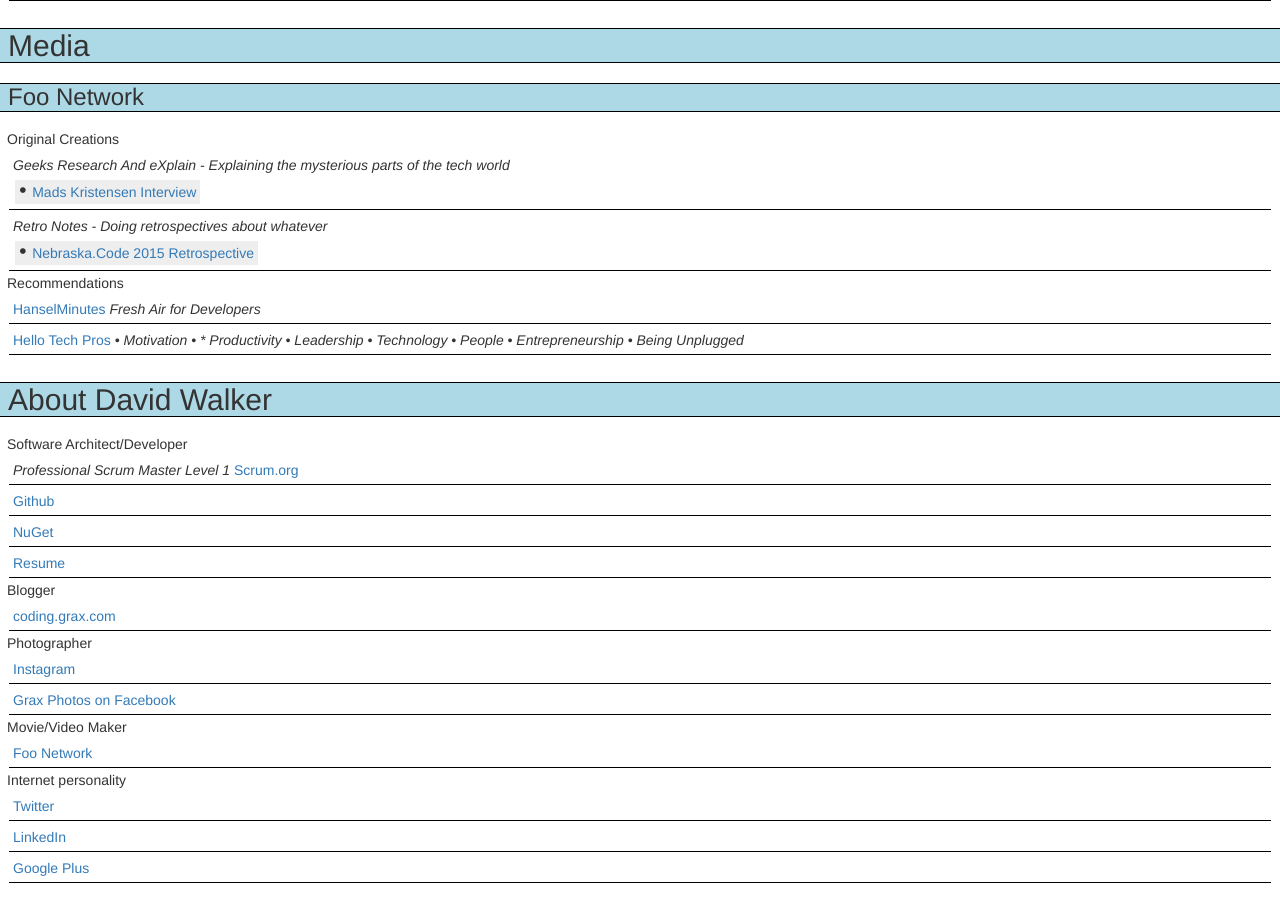
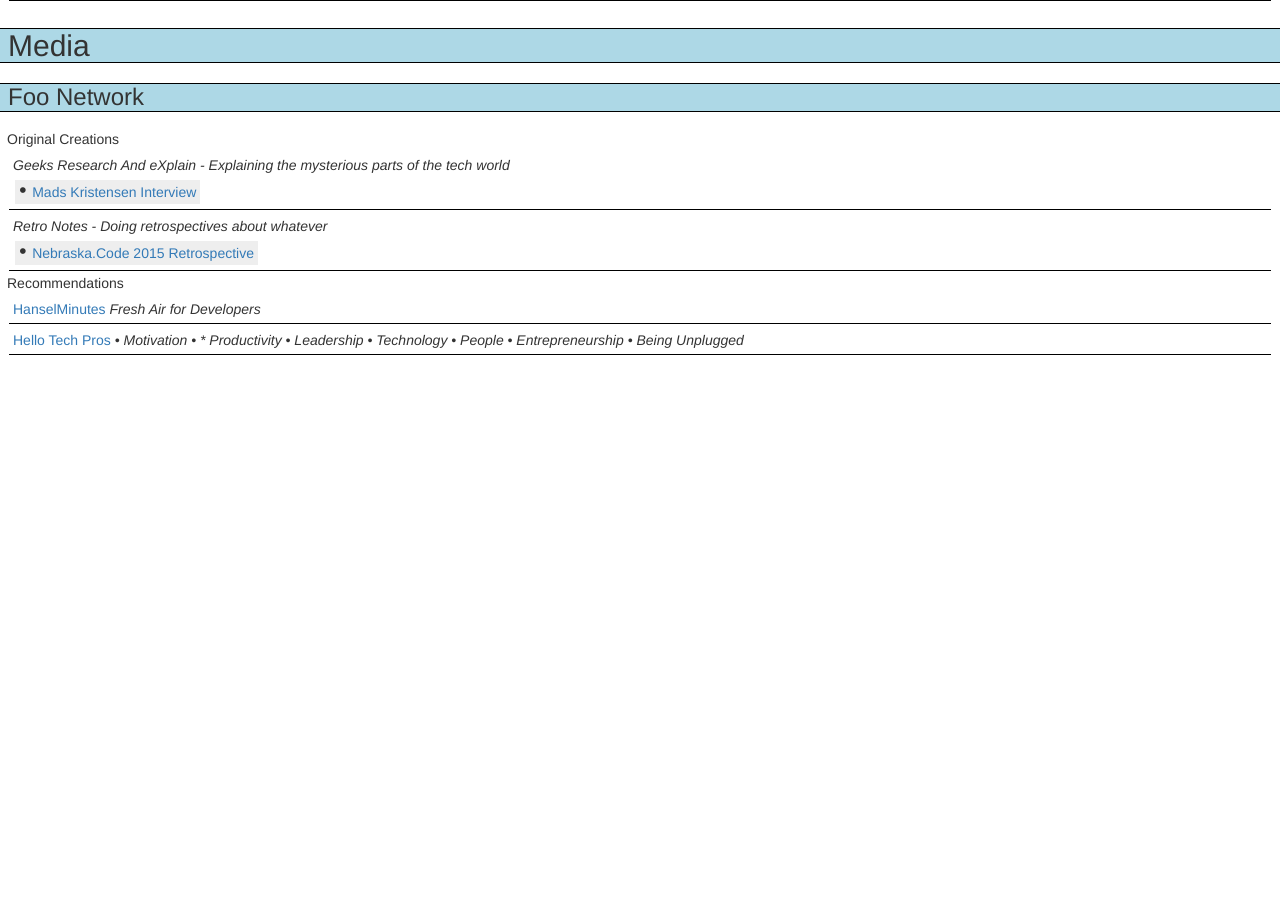
Before and after one commit to Grax32/Grax32.github.io, a Jekyll site: the page built from index.md, in a window 1280 px wide and 900 px high, scrolled down 1123 px. Built offline with Jekyll 4.4.1, drawn with Linux system fonts in a browser that asks for light colours; after the commit the page ends 1495 px from its top, so only the background shows below that; some of the changed text lies outside the part shown.

```diff
--- a/index.md
+++ b/index.md
@@ -56,22 +56,3 @@ title: Geeks Research And eXplain
 * Recommendations
   * [HanselMinutes](http://hanselminutes.com/) Fresh Air for Developers
   * [Hello Tech Pros](http://hellotechpros.com/) &bull; Motivation &bull; * Productivity &bull; Leadership &bull; Technology &bull; People &bull; Entrepreneurship &bull; Being Unplugged
-
-## About David Walker
-
-* Software Architect/Developer
-  * Professional Scrum Master Level 1 [Scrum.org](http://www.scrum.org/)
-  * [Github](http://github.com/Grax32)
-  * [NuGet](https://www.nuget.org/profiles/Grax)
-  * [Resume](/david-walker/resume.pdf)
-* Blogger
-  * [coding.grax.com](http://coding.grax.com/)
-* Photographer
-  * [Instagram](https://www.instagram.com/grax32/)
-  * [Grax Photos on Facebook](https://www.facebook.com/Grax-Photo-516272355223679/)
-* Movie/Video Maker
-  * [Foo Network](http://foo.network/)
-* Internet personality
-  * [Twitter](https://twitter.com/grax)
-  * [LinkedIn](https://www.linkedin.com/in/davidalanwalker)
-  * [Google Plus](https://plus.google.com/u/0/+FooNetwork/videos)
```
Also changed, not shown: other parts of index.md (+4 -4 lines), includes/about-david-walker.md (added, +19 -0 lines), includes/software-projects.md (added, +11 -0 lines).
